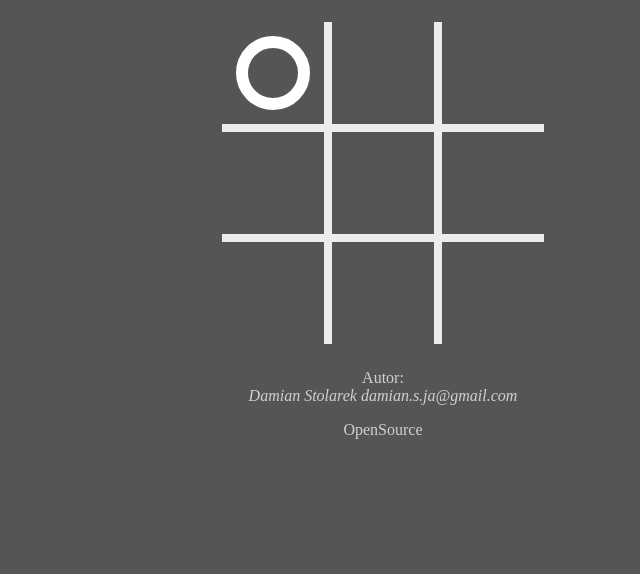
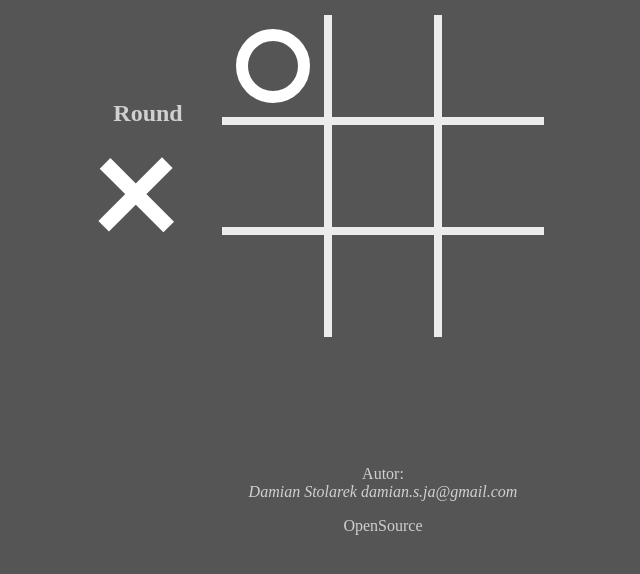
Before and after one commit to damiansk/TicTacToe.js, a plain HTML site: page index.html in a window 1280 px wide. Both pictures are taken after a click on the element 532 px from the left and 216 px from the top of the page. Shown: the part 142-716 px from the top of the page, without its empty margins (257-897 px from the left). Drawn offline with Linux system fonts and the light colour scheme.

Commit message:
Round sideboard with update click function

```diff
--- a/css/style.css
+++ b/css/style.css
@@ -5,7 +5,7 @@ body {
 }
 
 .wrapper {
-    width: 500px;
+    width: 800px;
     margin-right: auto;
     margin-left: auto;
 }
@@ -22,7 +22,6 @@ header p {
 
 #board {
     border-collapse: collapse;
-    margin: 25px auto;
     font-size: 80px;
 }
 
@@ -50,6 +49,22 @@ header p {
 
 #board tr td:last-child {
     border-right: 0;
+}
+
+.sideboard {
+    vertical-align: top;
+    padding: 40px 10px;
+    display: inline-block;
+    width: 120px;
+    height: 320px;
+    margin: 25px 0;
+}
+
+.inline {
+    vertical-align: top;
+    display: inline-block;
+    width: 322px;
+    height: 322px;
 }
 
 
--- a/index.html
+++ b/index.html
@@ -14,7 +14,12 @@
                 <p>Zagramy?</p>
             </header>
             <main>
-                <table id="board">
+                <div class="sideboard">
+                    <h2>Round</h2>
+                    <div id="round" class="circle"></div>
+                </div>
+                <div class="inline">
+                    <table id="board">
                     <tr>
                         <td class="active-cell"><div></div></td>
                         <td class="active-cell"><div></div></td>
@@ -31,6 +36,8 @@
                         <td class="active-cell"><div></div></td>
                     </tr>
                 </table>
+                </div>
+                <div class="sideboard"></div>
             </main>
             <footer>
                 Autor: <address>Damian Stolarek damian.s.ja@gmail.com</address>
--- a/js/script.js
+++ b/js/script.js
@@ -2,8 +2,9 @@
 
 (function () {
     var player_sign = 'circle',
-        cells,
-        round = 0,
+        cells = document.getElementsByClassName( 'active-cell' ),
+        roundNumber = 0,
+        roundDiv = document.getElementById( 'round' ),
         board = [
             1, 2, 3,
             4, 5, 6,
@@ -39,7 +40,7 @@
             return board[2];
         }
 
-        if ( round === 9 ) {
+        if ( roundNumber === 9 ) {
             return 'nobody';
         }
 
@@ -48,9 +49,13 @@
 
     function swapPlayer() {
         if ( player_sign === 'circle' ) {
+            roundDiv.classList.remove( player_sign );
             player_sign = 'cross';
+            roundDiv.classList.add( player_sign );
         } else {
+            roundDiv.classList.remove( player_sign );
             player_sign = 'circle';
+            roundDiv.classList.add( player_sign );
         }
     }
 
@@ -75,7 +80,7 @@
             this.classList.remove( 'active-cell' );
 
             board[index] = player_sign;
-            round++;
+            roundNumber++;
 
             let winner = checkWinner();
 
@@ -89,8 +94,6 @@
     }
 
 
-    cells = document.getElementsByClassName( 'active-cell' );
-
     for ( let i = cells.length-1; i >= 0 ; i-- ) {
         cells[i].addEventListener( 'mouseenter', mouseEnterEvent, false );
         cells[i].addEventListener( 'mouseleave', mouseLeaveEvent, false );
```
